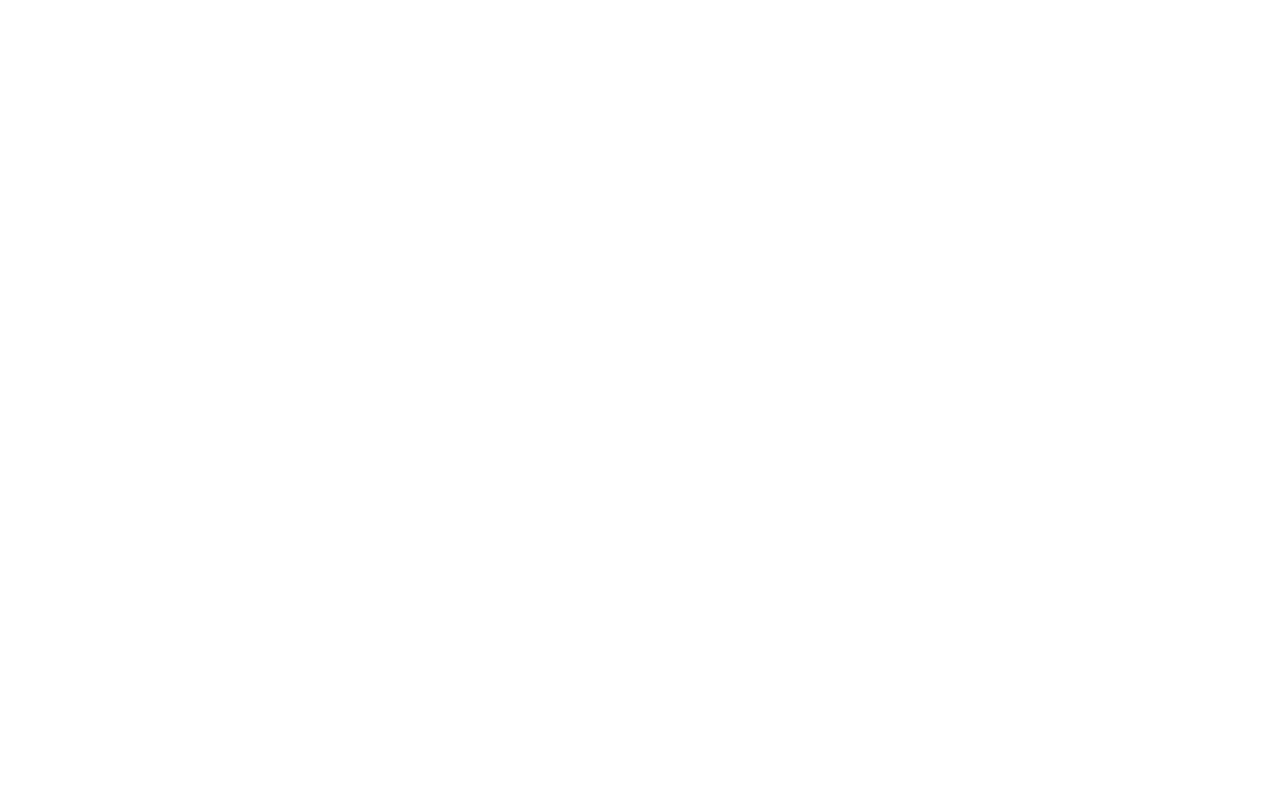
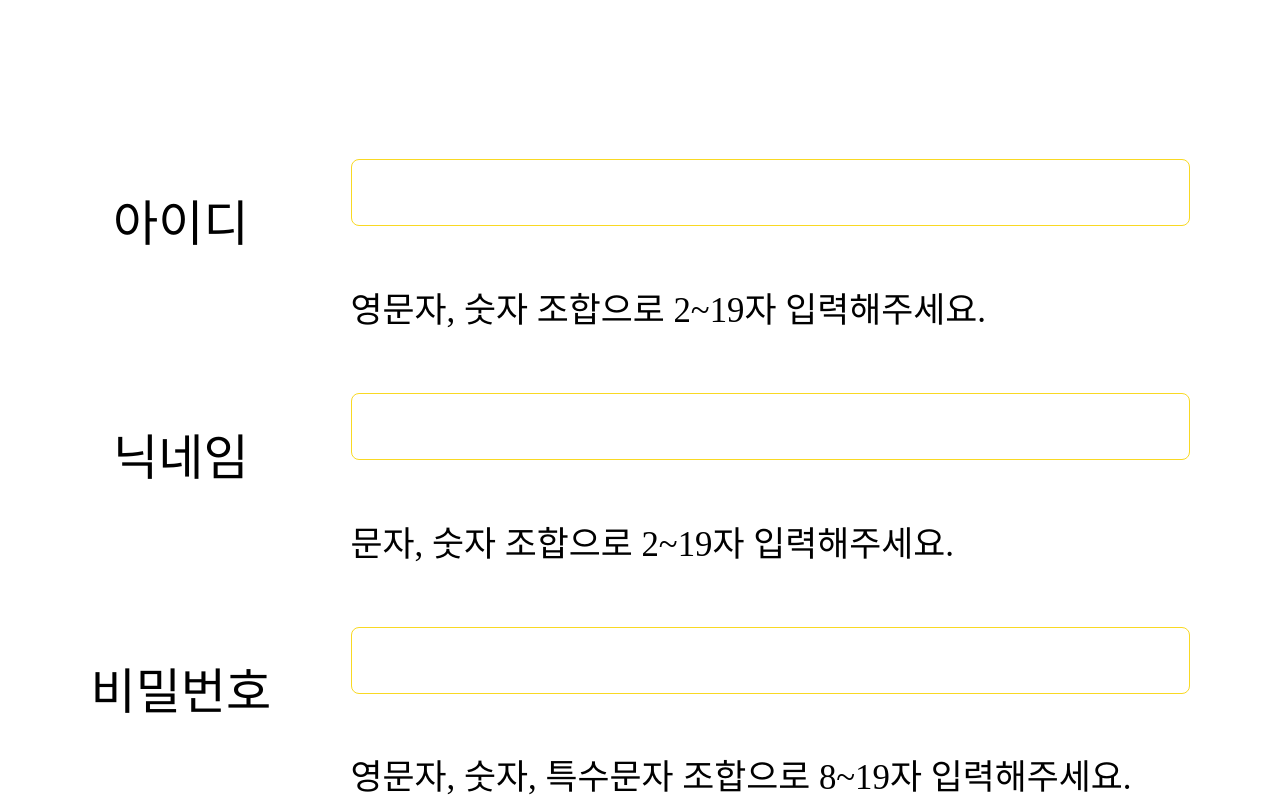
Before and after one commit to Joribok/Joribok, a Next.js app in the folder frontend/: page /signup in a window 1280 px wide. Before the commit this address had no page. Shown: the part 623-1420 px from the top of the page. Before the commit the page ends 923 px from the top, so only its background shows below. Built offline with nearby package versions, Linux system fonts and the light colour scheme; a web font is replaced by a local one; what emotion-reset would draw is missing.

Commit message:
feat: 회원가입 페이지 구현

```diff
--- a/frontend/src/constants/index.ts
+++ b/frontend/src/constants/index.ts
@@ -26,6 +26,7 @@ const ALIGN = {
 const REGEX = {
   ID: /^(?=.*[A-Za-z])(?=.*\d)[A-Za-z\d@$!%*#?&]{2,19}$/,
   PASSWORD: /^(?=.*[A-Za-z])(?=.*\d)(?=.*[@$!%*#?&])[A-Za-z\d@$!%*#?&]{8,19}$/,
+  NICKNAME: /^[ㄱ-ㅎ|가-힣|a-z|A-Z|0-9|]{2,19}$/,
 };
 
 export { SIZE, BUTTON_TYPE, INPUT_TYPE, ALIGN, REGEX };
--- /dev/null
+++ b/frontend/src/pages/signup/index.styles.tsx
@@ -0,0 +1,67 @@
+import styled from '@emotion/styled';
+
+const Container = styled.div`
+  display: flex;
+  flex-direction: column;
+  align-items: center;
+  gap: 5rem;
+
+  padding: 1rem;
+  margin: 3rem 0;
+
+  h3 {
+    font-size: 2rem;
+    font-weight: bold;
+  }
+`;
+
+const InputSection = styled.form`
+  display: flex;
+  flex-direction: column;
+  align-items: center;
+  gap: 0.5rem;
+
+  width: 100%;
+
+  p {
+    width: 100%;
+
+    font-size: 0.85rem;
+
+    margin-bottom: 1rem;
+  }
+`;
+
+const InputLabelContainer = styled.div`
+  display: flex;
+  justify-content: center;
+  gap: 1.5rem;
+
+  width: 96%;
+`;
+
+const Label = styled.label`
+  display: flex;
+  justify-content: center;
+
+  width: 7rem;
+
+  font-size: 1.2rem;
+  line-height: 1.2rem;
+
+  padding: 1rem 0;
+`;
+
+const InputContainer = styled.div`
+  display: flex;
+  flex-direction: column;
+  gap: 0.5rem;
+
+  width: 100%;
+
+  input {
+    width: 92%;
+  }
+`;
+
+export { Container, InputSection, InputLabelContainer, Label, InputContainer };
--- /dev/null
+++ b/frontend/src/pages/signup/index.tsx
@@ -0,0 +1,146 @@
+import { useEffect, useState } from 'react';
+import { useMutation } from '@tanstack/react-query';
+import { requestSignup } from '@/api/auth';
+
+import Button from '@/components/Button';
+import Input from '@/components/Input';
+import useInput from '@/hooks/useInput';
+import useSnackBar from '@/hooks/useSnackBar';
+import { REGEX } from '@/constants';
+
+import * as S from './index.styles';
+import { useRouter } from 'next/router';
+
+const Signup = () => {
+  const [id, changeId] = useInput('');
+  const [password, changePassword] = useInput('');
+  const [nickname, changeNickname] = useInput('');
+  const [confirmPassword, changeConfirmPassword] = useInput('');
+
+  const [isValidateId, setIsValidateId] = useState(false);
+  const [isValidatePassword, setIsValidatePassword] = useState(false);
+  const [isValidateNickname, setIsValidateNickname] = useState(false);
+  const [isValidateConfirmPassword, setIsValidateConfirmPassword] = useState(false);
+  const { showSnackBar } = useSnackBar();
+  const router = useRouter();
+
+  useEffect(() => {
+    setIsValidateId(REGEX.ID.test(id));
+  }, [id]);
+
+  useEffect(() => {
+    setIsValidateNickname(REGEX.NICKNAME.test(nickname));
+  }, [nickname]);
+
+  useEffect(() => {
+    setIsValidatePassword(REGEX.PASSWORD.test(password));
+    setIsValidateConfirmPassword(
+      REGEX.PASSWORD.test(confirmPassword) && password === confirmPassword,
+    );
+  }, [password, confirmPassword]);
+
+  useEffect(() => {
+    isValidateId;
+  });
+
+  const mutateSignup = useMutation(['signup'], requestSignup, {
+    onSuccess: () => {
+      showSnackBar(`회원가입에 성공했습니다. 가입한 계정으로 로그인해주세요.`);
+      router.push('/login');
+    },
+    onError: ({
+      response: {
+        data: { message },
+      },
+    }) => {
+      showSnackBar(`${message}`);
+    },
+  });
+
+  const attemptSignup = () => {
+    if (!isValidateId) {
+      showSnackBar('아이디는 영문, 숫자 조합으로 2~19자 사이여야 합니다.');
+      return;
+    }
+
+    if (!isValidatePassword) {
+      showSnackBar('비밀번호는 영문, 숫자, 특수문자 조합으로 8~19자 사이여야 합니다.');
+      return;
+    }
+
+    if (!isValidateNickname) {
+      showSnackBar('닉네임은 문자, 숫자 조합으로 2~19자 사이여야 합니다.');
+      return;
+    }
+
+    if (!isValidateConfirmPassword) {
+      showSnackBar('비밀번호 확인이 일치하지 않습니다.');
+      return;
+    }
+
+    mutateSignup.mutate({ id, password, nickname });
+  };
+
+  // const { isLogin } = useAtomValue(userStateAtom);
+
+  return (
+    <S.Container>
+      <h3>회원가입</h3>
+      <S.InputSection>
+        <S.InputLabelContainer>
+          <S.Label>아이디</S.Label>
+          <S.InputContainer>
+            <Input value={id} onChange={changeId} isValid={id ? isValidateId : true} />
+            <p>영문자, 숫자 조합으로 2~19자 입력해주세요.</p>
+          </S.InputContainer>
+        </S.InputLabelContainer>
+        <S.InputLabelContainer>
+          <S.Label>닉네임</S.Label>
+          <S.InputContainer>
+            <Input
+              value={nickname}
+              onChange={changeNickname}
+              isValid={nickname ? isValidateNickname : true}
+            />
+            <p>문자, 숫자 조합으로 2~19자 입력해주세요.</p>
+          </S.InputContainer>
+        </S.InputLabelContainer>
+        <S.InputLabelContainer>
+          <S.Label>비밀번호</S.Label>
+          <S.InputContainer>
+            <Input
+              type="password"
+              value={password}
+              onChange={changePassword}
+              isValid={password ? isValidatePassword : true}
+            />
+            <p>영문자, 숫자, 특수문자 조합으로 8~19자 입력해주세요.</p>
+          </S.InputContainer>
+        </S.InputLabelContainer>
+        <S.InputLabelContainer>
+          <S.Label>비밀번호 확인</S.Label>
+          <S.InputContainer>
+            <Input
+              type="password"
+              value={confirmPassword}
+              onChange={changeConfirmPassword}
+              isValid={confirmPassword ? isValidateConfirmPassword : true}
+            />
+            <p>위의 비밀번호와 동일하게 입력해주세요.</p>
+          </S.InputContainer>
+        </S.InputLabelContainer>
+      </S.InputSection>
+      <Button
+        size="large"
+        onClick={attemptSignup}
+        isAvailable={
+          isValidateId && isValidatePassword && isValidateNickname && isValidateConfirmPassword
+        }
+      >
+        가입하기
+      </Button>
+    </S.Container>
+  );
+};
+
+export default Signup;
```
